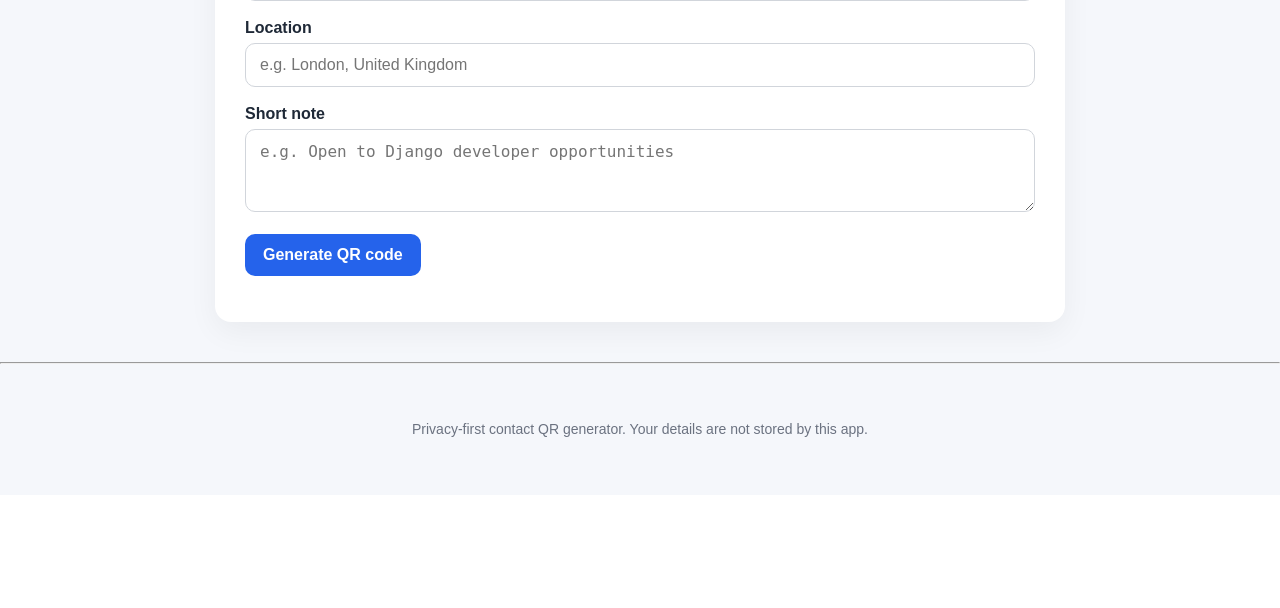
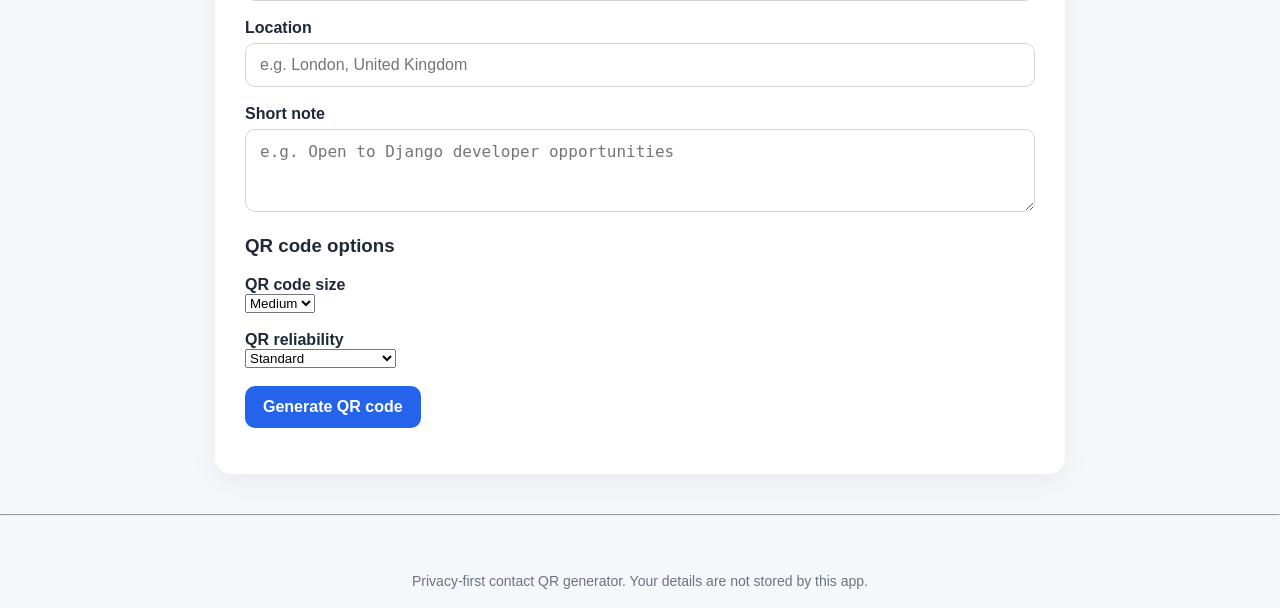
Before and after one commit to PrashantGondaliya/QuickContact_qr, a Django app: page /create/ in a window 1280 px wide. Shown: the part 882-1490 px from the top of the page. Before the commit the page ends 1319 px from the top, so only its background shows below. Run offline with Django 5.2, Linux system fonts and the light colour scheme; parts of the project's set-up code (start-up, migrations or seed data) failed here and were passed over.

Commit message:
Add QR code customization options

```diff
--- a/contacts/forms.py
+++ b/contacts/forms.py
@@ -82,6 +82,27 @@ class ContactForm(forms.Form):
         })
     )
 
+    qr_size = forms.ChoiceField(
+        label="QR code size",
+        choices=[
+            ("small", "Small"),
+            ("medium", "Medium"),
+            ("large", "Large"),
+        ],
+        initial="medium",
+        required=True
+    )
+
+    error_correction = forms.ChoiceField(
+        label="QR reliability",
+        choices=[
+            ("standard", "Standard"),
+            ("high", "High - better if printed"),
+        ],
+        initial="standard",
+        required=True
+    )
+
     def clean_phone(self):
         phone = self.cleaned_data.get("phone")
 
--- a/contacts/templates/contacts/contact_form.html
+++ b/contacts/templates/contacts/contact_form.html
@@ -66,6 +66,20 @@
             {{ form.note.errors }}
         </div>
 
+                <h3>QR code options</h3>
+
+        <div>
+            <label for="{{ form.qr_size.id_for_label }}">QR code size</label><br>
+            {{ form.qr_size }}
+            {{ form.qr_size.errors }}
+        </div>
+
+        <div>
+            <label for="{{ form.error_correction.id_for_label }}">QR reliability</label><br>
+            {{ form.error_correction }}
+            {{ form.error_correction.errors }}
+        </div>
+
         <p>
             <button type="submit">Generate QR code</button>
         </p>
--- a/contacts/views.py
+++ b/contacts/views.py
@@ -19,7 +19,11 @@ def create_contact(request):
         if form.is_valid():
             vcard_data = build_vcard(form.cleaned_data)
             vcard_data_url = quote(vcard_data)
-            qr_code_base64 = generate_qr_code_base64(vcard_data)
+            qr_code_base64 = generate_qr_code_base64(
+                vcard_data,
+                qr_size=form.cleaned_data.get("qr_size", "medium"),
+                error_correction=form.cleaned_data.get("error_correction", "standard"),
+            )
 
             return render(request, "contacts/qr_result.html", {
                 "form_data": form.cleaned_data,
```
Also changed, not shown: contacts/templates/contacts/qr_result.html (+7 -0 lines), contacts/utils.py (+21 -3 lines).
